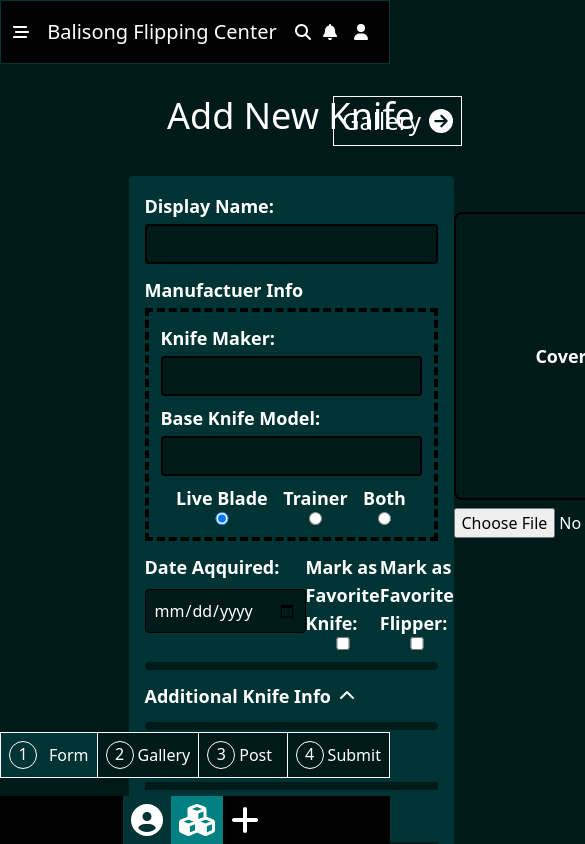
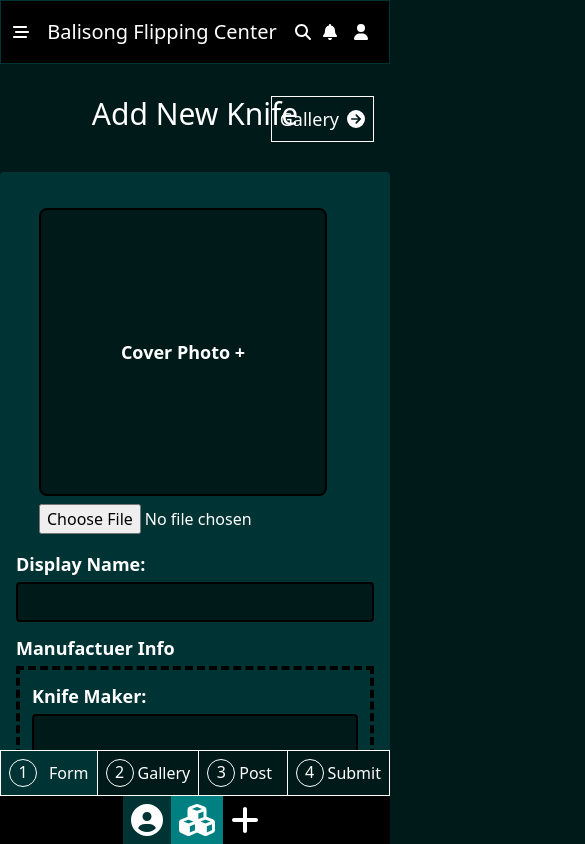
Before and after one commit to BalisongFlippingHub/BalisongFlippingHubWeb, a React (Vite) app in the folder BalisongFlippingHubWeb/: page /me/collection/add-knife in a window 390 px wide. Shown: the top 844 px of the page, 585 px wide, since content can reach past the window. Built offline with nearby package versions, Linux system fonts and the light colour scheme.

Commit message:
fixed layout issues and made all pages responsive again

```diff
--- a/BalisongFlippingHubWeb/src/components/HomePageCaurosel.tsx
+++ b/BalisongFlippingHubWeb/src/components/HomePageCaurosel.tsx
@@ -1,11 +1,7 @@
-
 const HomePageCaurosel = () => {
-
-    return (
-        <div className="bg-black w-full md:h-96 xsm:h-60 rounded border border-black">
-
-        </div>
-    )
-}
+  return (
+    <div className="bg-black w-full md:h-96 xsm:h-48 rounded border border-black"></div>
+  );
+};
 
 export default HomePageCaurosel;
--- a/BalisongFlippingHubWeb/src/components/KnifeMSRPInput.tsx
+++ b/BalisongFlippingHubWeb/src/components/KnifeMSRPInput.tsx
@@ -20,14 +20,14 @@ const KnifeMSRPInput = ({ setKnifeMSRPOnChange, parentMSRP }: params) => {
       <div className="relative">
         <input
           type="number"
-          className="bg-shadow-green border-2 border-black pl-5 w-24 text-lg rounded [appearance:textfield] [&::-webkit-outer-spin-button]:appearance-none [&::-webkit-inner-spin-button]:appearance-none"
+          className="bg-shadow-green border-2 border-black pl-5 pt-1 pb-1 w-32 text-lg rounded [appearance:textfield] [&::-webkit-outer-spin-button]:appearance-none [&::-webkit-inner-spin-button]:appearance-none"
           onChange={(e) => msrpOnChange(e.target.value)}
           onBlur={() => setMsrp((prev) => (+prev).toFixed(2).toString())}
           value={msrp}
           placeholder="0.00"
         />
 
-        <p className="absolute top-1 left-2">$</p>
+        <p className="absolute top-2 left-2">$</p>
       </div>
 
       <div className="font-semibold">*USD</div>
--- a/BalisongFlippingHubWeb/src/components/KnifeWeightInput.tsx
+++ b/BalisongFlippingHubWeb/src/components/KnifeWeightInput.tsx
@@ -59,7 +59,7 @@ const KnifeWeightInput = ({ setKnifeWeightOnChange, parentWeight }: params) => {
         ref={weightInputRef}
         value={weight}
         placeholder="0.0"
-        className="bg-shadow-green p-1 text-lg border-2 border-black w-16 rounded [appearance:textfield] [&::-webkit-outer-spin-button]:appearance-none [&::-webkit-inner-spin-button]:appearance-none"
+        className="bg-shadow-green p-1 text-lg border-2 border-black w-32 rounded [appearance:textfield] [&::-webkit-outer-spin-button]:appearance-none [&::-webkit-inner-spin-button]:appearance-none"
         onChange={(e) => onWeightChange(e.target.value)}
         onBlur={() => handleOnBlur()}
       />
--- a/BalisongFlippingHubWeb/src/components/NewCollectionKnifeForm.tsx
+++ b/BalisongFlippingHubWeb/src/components/NewCollectionKnifeForm.tsx
@@ -431,15 +431,17 @@ const NewCollectionKnifeForm = ({
   }, []);
 
   return (
-    <section className="w-full h-full ml-48 mt-30 flex flex-col pt-24 items-center gap-10">
-      <div className="flex w-full relative justify-center">
-        <h2 className="justify-self-center text-4xl">Add New Knife</h2>
+    <section className="max-w-[1450px] w-full h-full lg:ml-48 mt-30 flex flex-col pt-24 items-center gap-10 md:pb-10">
+      <div className="flex lg:w-5/6 md:w-[92%] xsm:w-full relative justify-center">
+        <h2 className="justify-self-center md:text-4xl xsm:text-3xl">
+          Add New Knife
+        </h2>
 
         {collectionKnifeObj === null ? (
           <button
             type="button"
             disabled
-            className="flex items-center gap-2 text-2xl border p-2 absolute right-6"
+            className="flex items-center gap-2 md:text-2xl xsm:text-lg border p-2 absolute md:right-0 xsm:right-4"
           >
             <h3>Gallery</h3>
             <FontAwesomeIcon icon={faCircleArrowRight} />
@@ -447,7 +449,7 @@ const NewCollectionKnifeForm = ({
         ) : (
           <button
             type="button"
-            className="flex items-center gap-2 text-2xl border p-2 absolute right-6 hover:bg-shadow-green-offset"
+            className="flex items-center gap-2 md:text-2xl xsm:text-lg border p-2 absolute md:right-0 xsm:right-4 hover:bg-shadow-green-offset"
             onClick={() => setStepManually("2")}
           >
             <h3>Gallery</h3>
@@ -457,11 +459,11 @@ const NewCollectionKnifeForm = ({
       </div>
 
       <form
-        className="w-5/6 bg-shadow-green-offset p-4 flex flex-col gap-3 mb-20 rounded"
+        className="lg:w-5/6 md:w-[92%] xsm:w-full bg-shadow-green-offset p-4 xsm:pb-8 md:pb-4 flex flex-col gap-3 mb-20 rounded"
         onSubmit={handleFormSubmit}
       >
         {/*Major Info*/}
-        <div className="flex justify-between gap-4">
+        <div className="flex xsm:flex-col-reverse md:flex-row md:justify-between xsm:justify-center xsm:items-center gap-4">
           <div className="w-full flex flex-col gap-3">
             {/*Display Name for new knife*/}
             <NewKnifeDisplayNameInput
@@ -503,13 +505,14 @@ const NewCollectionKnifeForm = ({
         </div>
 
         {/*Extra Required Knife Info*/}
-        <div className="flex justify-between">
+        <div className="flex xsm:flex-col md:flex-row xsm:items-center xsm:gap-4 justify-between">
           {/*Aqquired Date*/}
           <AqquiredDateInput
             setAqquiredDateOnChange={setAqquiredDateOnChange}
             parentAqquiredDate={selectedDate}
           />
 
+          <div className="flex justify-between md:w-2/3 xsm:w-full">
             {/*Mark As Favorite Knife*/}
             <FavoriteKnifeInput
               setIsFavoriteKnifeOnChange={setIsFavoriteKnifeOnChange}
@@ -521,6 +524,7 @@ const NewCollectionKnifeForm = ({
               setIsFavoriteFlipperOnChange={setIsFavoriteFlipperOnChange}
               parentIsFavoriteFlipper={isFavoriteFlipper}
             />
+          </div>
         </div>
 
         <span className="w-full h-2 bg-shadow-green rounded"></span>
@@ -542,12 +546,12 @@ const NewCollectionKnifeForm = ({
           {displayAdditionalKnifeInfo ? (
             <div className="flex flex-col">
               {/*Knife Specs*/}
-              <div className="flex flex-col items-center gap-6">
+              <div className="flex flex-col items-center gap-2">
                 <div className="text-xl font-bold border-b-4 border-dashed border-shadow-green w-full flex justify-center p-1">
                   <h4>Specs</h4>
                 </div>
 
-                <div className="w-full flex justify-between">
+                <div className="w-full flex xsm:flex-col md:flex-row justify-between items-center">
                   <KnifeMSRPInput
                     setKnifeMSRPOnChange={setKnifeMSRPOnChange}
                     parentMSRP={knifeMSRP}
@@ -564,7 +568,7 @@ const NewCollectionKnifeForm = ({
                   />
                 </div>
 
-                <div className="w-full flex justify-between">
+                <div className="w-full flex md:flex-row xsm:flex-col justify-between xsm:items-center gap-4">
                   <PivotSystemInput
                     setPivotSystemOnChange={setPivotSystemOnChange}
                     parentPivotSystem={pivotSystem}
@@ -597,7 +601,7 @@ const NewCollectionKnifeForm = ({
                   <h4>Blade</h4>
                 </div>
 
-                <div className="flex justify-evenly items-center w-full">
+                <div className="flex md:flex-row xsm:flex-col justify-evenly items-center w-full gap-4">
                   <BladeStyleInput
                     setBladeStyleOnChange={setBladeStyleOnChange}
                     parentBladeStyle={bladeStyle}
@@ -621,7 +625,7 @@ const NewCollectionKnifeForm = ({
                   <h4>Handles</h4>
                 </div>
 
-                <div className="flex justify-evenly items-center w-full pt-5 pb-5">
+                <div className="flex md:flex-row xsm:flex-col justify-evenly items-center w-full pt-5 pb-5 gap-4">
                   <HandleConstructionInput
                     setHandleConstructionOnChange={
                       setHandleConstructionOnChange
--- a/BalisongFlippingHubWeb/src/components/OverallKnifeLengthInput.tsx
+++ b/BalisongFlippingHubWeb/src/components/OverallKnifeLengthInput.tsx
@@ -52,7 +52,7 @@ const OverallKnifeLengthInput = ({
         ref={lengthInputRef}
         value={length}
         placeholder={measureType === "In" ? "0.0" : "0"}
-        className="bg-shadow-green p-1 text-lg border-2 border-black w-16 rounded [appearance:textfield] [&::-webkit-outer-spin-button]:appearance-none [&::-webkit-inner-spin-button]:appearance-none"
+        className="bg-shadow-green p-1 text-lg border-2 border-black w-32 rounded [appearance:textfield] [&::-webkit-outer-spin-button]:appearance-none [&::-webkit-inner-spin-button]:appearance-none"
         onChange={(e) => overallLengthOnChange(e.target.value)}
         onBlur={() => handleOnBlur()}
       />
--- a/BalisongFlippingHubWeb/src/components/UserProfilePage.tsx
+++ b/BalisongFlippingHubWeb/src/components/UserProfilePage.tsx
@@ -6,7 +6,7 @@ import UserProfilePostsComponent from "./UserProfilePostsComponent";
 const UserProfilePage = () => {
   return (
     <>
-      <section className="text-lg font-semibold border-b flex flex-col justify-between pt-[64px] pl-[192px]">
+      <section className="text-lg font-semibold border-b flex flex-col justify-between pt-[64px] lg:pl-[192px]">
         {/*Account Info*/}
         <div className="w-full flex flex-col items-center lg:h-80 md:h-72 sm:h-64 xsm:h-52 relative">
           <CustomProfileBanner />
--- a/BalisongFlippingHubWeb/src/pages/AddNewKnifeToCollectionPage.tsx
+++ b/BalisongFlippingHubWeb/src/pages/AddNewKnifeToCollectionPage.tsx
@@ -53,7 +53,7 @@ const AddNewKnifeToCollectionPage = () => {
         <></>
       )}
 
-      <div className="fixed lg:bottom-0 xsm:bottom-[66px] sm:bottom-12 lg:w-[calc(100%-192px)] xsm:w-full lg:ml-[192px] bg-shadow flex border">
+      <div className="fixed lg:bottom-0 xsm:bottom-[48px] sm:bottom-12 lg:w-[calc(100%-192px)] xsm:w-full lg:ml-[192px] bg-shadow flex border">
         <button
           type="button"
           onClick={() => setNewKnifeStep("1")}
--- a/BalisongFlippingHubWeb/src/pages/HomePage.tsx
+++ b/BalisongFlippingHubWeb/src/pages/HomePage.tsx
@@ -9,7 +9,7 @@ const HomePage = () => {
 
   return (
     <>
-      <section className="h-screen text-lg font-semibold pt-[64px] pl-[192px]">
+      <section className="h-screen text-lg font-semibold pt-[64px] lg:pl-[192px]">
         <div className="h-1/6 flex justify-center items-center bg-shadow-green-offset text-4xl font-bold xsm:collapse xsm:absolute md:visible md:static">
           <h2 className="">Balisong Flipping Center</h2>
         </div>
--- a/BalisongFlippingHubWeb/src/pages/UserCollectionPage.tsx
+++ b/BalisongFlippingHubWeb/src/pages/UserCollectionPage.tsx
@@ -42,7 +42,7 @@ const UserCollectionPage = () => {
   }, []);
 
   return (
-    <section className="w-full h-full flex flex-col pl-[192px] pt-[64px]">
+    <section className="w-full h-full flex flex-col lg:pl-[192px] pt-[64px]">
       {/*Collection Banner Image atop of page*/}
       {collection?.bannerImg ||
       collection?.bannerImg === "" ||
```
Lines whose indentation alone changed are shown as unchanged.
